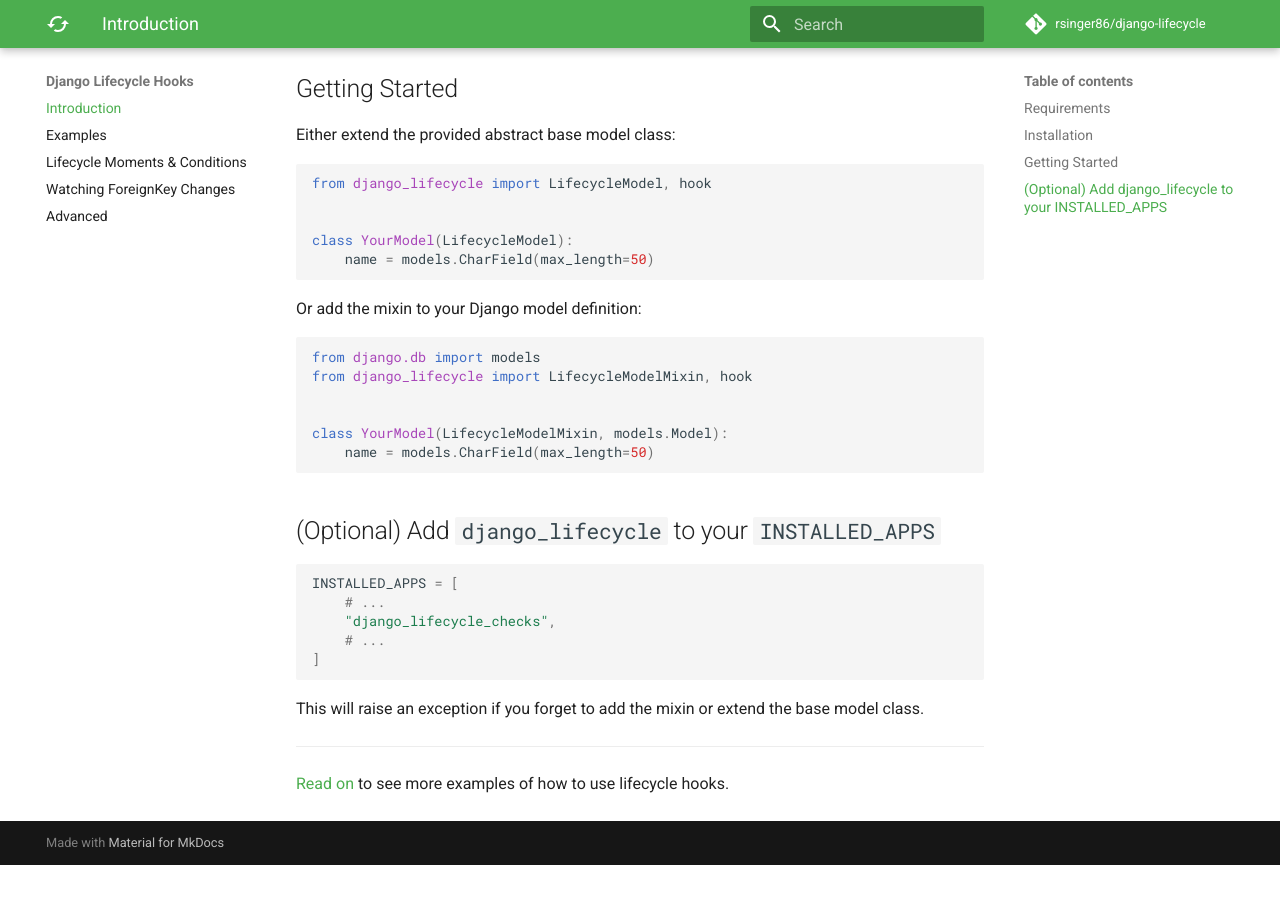
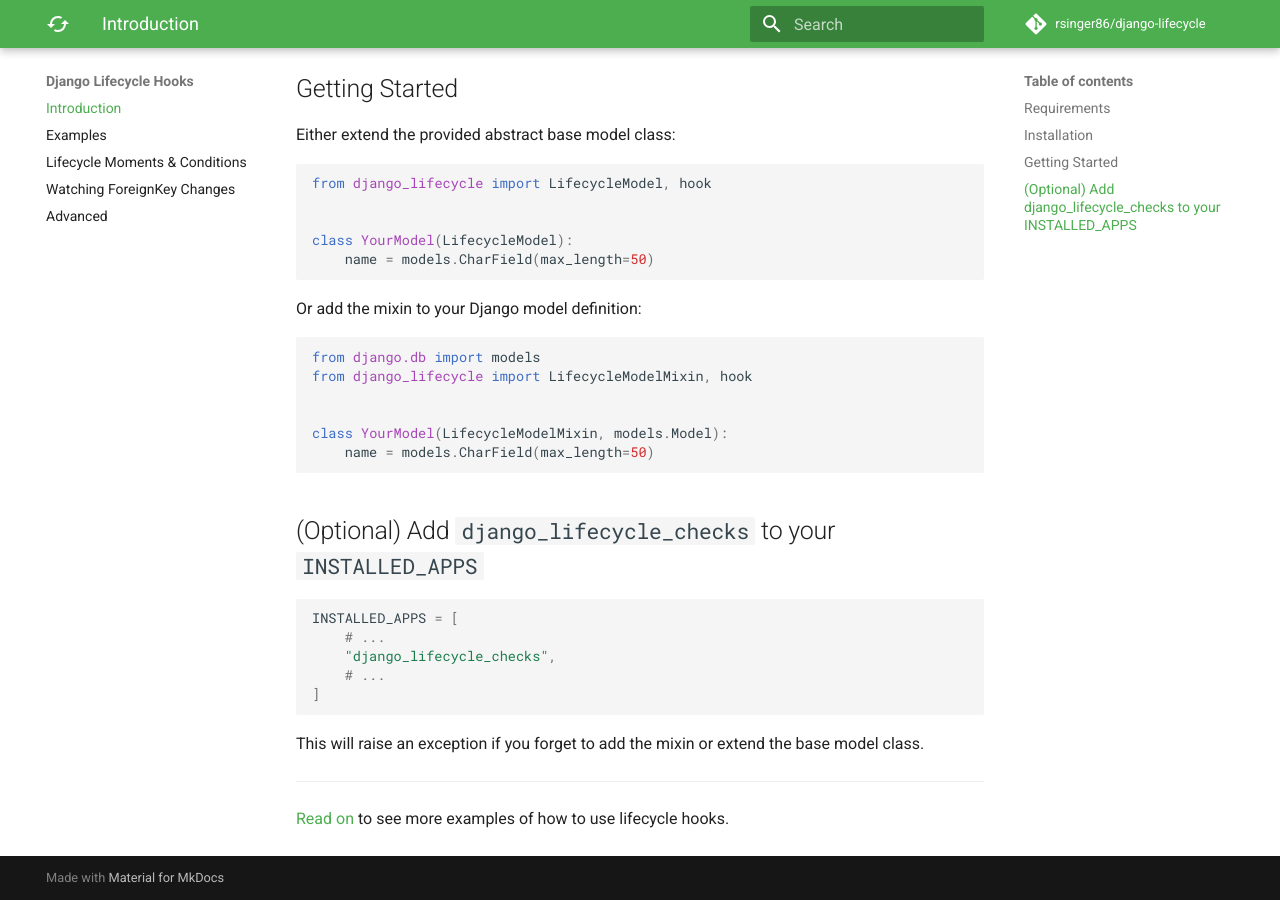
Before and after one commit to rsinger86/django-lifecycle, an MkDocs documentation site: the page built from docs/index.md, in a window 1280 px wide and 900 px high, scrolled down 1342 px. Built offline with MkDocs 1.6.1 and Material for MkDocs 9.7.7, drawn with Linux system fonts in a browser that asks for light colours; comment, search, counter and statistics services are not loaded; before the commit the page ends 2207 px from its top, so only the background shows below that.

Commit message:
Fix typo
Thanks @TonisPiip for reporting it!

````diff
--- a/docs/index.md
+++ b/docs/index.md
@@ -87,7 +87,7 @@ class YourModel(LifecycleModelMixin, models.Model):
 
 ```
 
-## (Optional) Add `django_lifecycle` to your `INSTALLED_APPS`
+## (Optional) Add `django_lifecycle_checks` to your `INSTALLED_APPS`
 
 ```python
 INSTALLED_APPS = [
````
